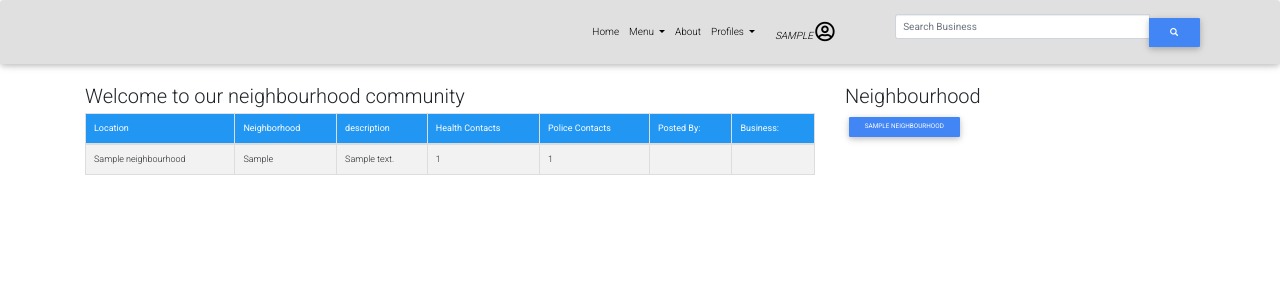
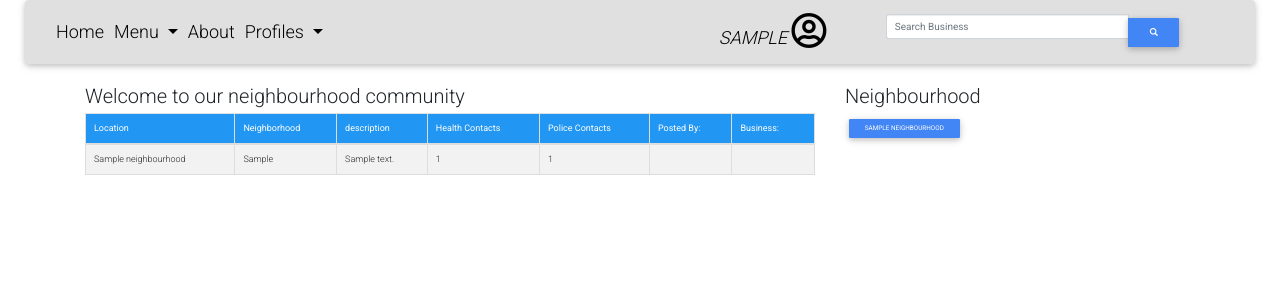
Before and after one commit to KadogoKenya/Neighbourhood, a Django app: page /all_neighbourhoods in a window 1280 px wide. Shown: the top 300 px of the page. Run offline with Django 3.2, Linux system fonts and the light colour scheme; a user stored in the database is signed in; tables that the repository leaves empty hold one stand-in row (values such as "Sample post"); some libraries are stand-ins or nearby versions.

Commit message:
final changes

```diff
--- a/neighbourhood/templates/all_neighbourhoods.html
+++ b/neighbourhood/templates/all_neighbourhoods.html
@@ -4,7 +4,7 @@
 
 
 
-<div class="container">
+<div class="container" style="font-size: large;">
 
 
     <div class="row">
--- a/neighbourhood/templates/neighbour.html
+++ b/neighbourhood/templates/neighbour.html
@@ -4,7 +4,7 @@
 {% load crispy_forms_tags %}
 {% block content %}
 
-<div class="container">
+<div class="container" style="font-size: large;">
 
     <h5 class="card-title">
         Dear {{user.username|title}}, Welcome to your neighbourhood,{{ neighbour.name }} in {{neighbour.location}}
--- a/neighbourhood/templates/neighbour/base.html
+++ b/neighbourhood/templates/neighbour/base.html
@@ -22,13 +22,12 @@
     <link rel="stylesheet" href="{% static 'star-ratings/css/star-ratings.css' %}">
     <link rel="stylesheet" type="text/css" href="{% static 'neighbour/css/index.css' %}">
 
-        <!-- Font Awesome -->
     <link rel="stylesheet" href="https://use.fontawesome.com/releases/v5.8.2/css/all.css">
-    <!-- Google Fonts -->
+
     <link rel="stylesheet" href="https://fonts.googleapis.com/css?family=Roboto:300,400,500,700&display=swap">
-    <!-- Bootstrap core CSS -->
+
     <link href="https://cdnjs.cloudflare.com/ajax/libs/twitter-bootstrap/4.5.0/css/bootstrap.min.css" rel="stylesheet">
-    <!-- Material Design Bootstrap -->
+
     <link href="https://cdnjs.cloudflare.com/ajax/libs/mdbootstrap/4.19.1/css/mdb.min.css" rel="stylesheet">
 
     {% endblock styles %}
@@ -53,15 +52,15 @@
         <script type="text/javascript"
             src="https://cdnjs.cloudflare.com/ajax/libs/mdbootstrap/4.8.10/js/mdb.min.js"></script>
 
-                <!-- JQuery -->
-        <script type="text/javascript" src="https://cdnjs.cloudflare.com/ajax/libs/jquery/3.5.1/jquery.min.js"></script>
-        <!-- Bootstrap tooltips -->
+
+        <!-- <script type="text/javascript" src="https://cdnjs.cloudflare.com/ajax/libs/jquery/3.5.1/jquery.min.js"></script>
+
         <script type="text/javascript" src="https://cdnjs.cloudflare.com/ajax/libs/popper.js/1.14.4/umd/popper.min.js"></script>
-        <!-- Bootstrap core JavaScript -->
+
         <script type="text/javascript" src="https://cdnjs.cloudflare.com/ajax/libs/twitter-bootstrap/4.5.0/js/bootstrap.min.js"></script>
-        <!-- MDB core JavaScript -->
+
         <script type="text/javascript" src="https://cdnjs.cloudflare.com/ajax/libs/mdbootstrap/4.19.1/js/mdb.min.js"></script>
-
+             -->
 
         {% endblock %}
 
--- a/neighbourhood/templates/neighbour/index.html
+++ b/neighbourhood/templates/neighbour/index.html
@@ -2,7 +2,7 @@
 {% load bootstrap3 %}
 {% load static %}
 
-{% block content%}<br>
+{% block content %}<br>
 <body id="page top pt-5">
     <div class="jumbotron-fluid background-color-dark">
         <header class="masthead">
--- a/neighbourhood/templates/neighbour/navbar.html
+++ b/neighbourhood/templates/neighbour/navbar.html
@@ -1,7 +1,9 @@
+{% load bootstrap3 %}
+{% load static %}
 
-<nav class="navbar navbar-expand-lg navbar-light bg-light">
-    <div class="collapse navbar-collapse" id="navbarNavDropdown">
-      <ul class="navbar-nav" >
+<nav class="navbar navbar-expand-lg navbar-light bg-light" style="font-size: large;">
+    <div class="collapse navbar-collapse" id="navbarNavDropdown ">
+      <ul class="navbar-right navbar-nav" >
       <ul class="navbar-nav mr-auto justify-content-between"></ul>
         <li class="nav-item">
           <a class="nav-link" href="{% url 'all_neighbourhoods' %}">Home <span class="sr-only">(current)</span></a>
--- a/static/neighbour/css/index.css
+++ b/static/neighbour/css/index.css
@@ -5,10 +5,13 @@
     list-style-type: none;
 }
 
-.navbar-nav,
-.mr-auto {
-flex: 1;
-margin: auto !important;
-display: flex;
-justify-content: space-between;
+/* .navbar-nav, */
+.navbar{
+    margin-right: 25px;
+    margin-left: 25px;
 }
+
+.navbar > li{
+    padding-left:30px;
+    padding-right:30px;
+  }
```
